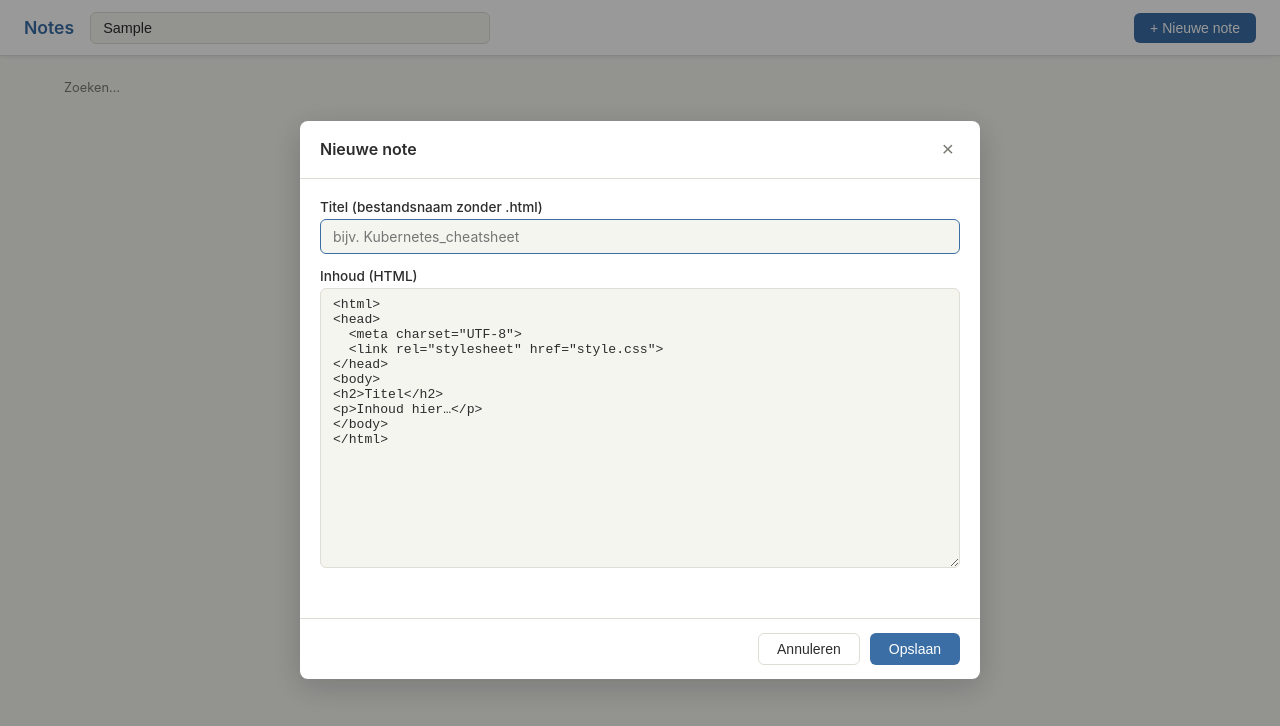
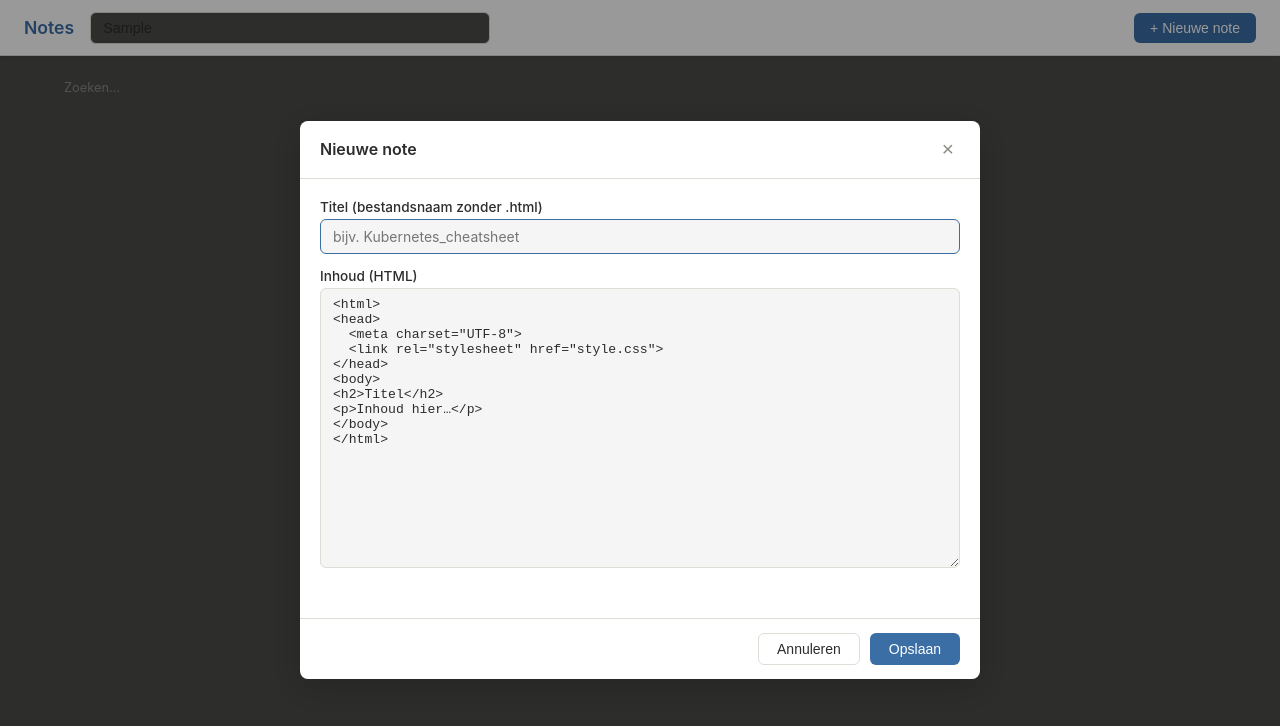
Before and after one commit to ErikGrootoonk/notesapp, a website: page public/index.html in a window 1280 px wide. Both pictures are taken after typing "Sample" into the empty fields and a click on the button "+ Nieuwe note". Drawn offline with Linux system fonts and the light colour scheme; no server answers.

Commit message:
css updates

```diff
--- a/public/style.css
+++ b/public/style.css
@@ -1,11 +1,11 @@
 :root {
-  --bg: #f5f5f0;
+  --bg: #4b4b48;
   --surface: #ffffff;
   --border: #e0ddd6;
   --accent: #3b6ea5;
   --accent-hover: #2d5585;
   --text: #2c2c2c;
-  --text-muted: #7a7a72;
+  --text-muted: #8a8a83;
   --danger: #c0392b;
   --shadow: 0 1px 4px rgba(0,0,0,0.08);
   --radius: 6px;
@@ -182,7 +182,7 @@ main { padding: 24px; max-width: 1200px; margin: 0 auto; }
   font-size: 0.875rem;
   font-family: inherit;
   color: var(--text);
-  background: var(--bg);
+  background: whitesmoke;
   outline: none;
   transition: border-color 0.15s;
   resize: vertical;
```
